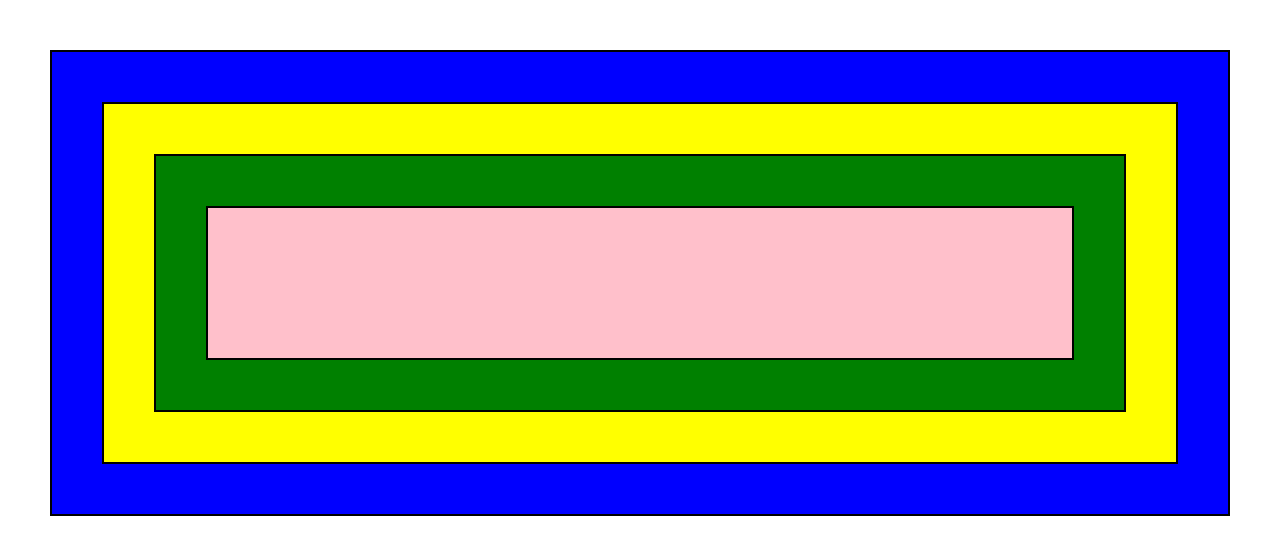
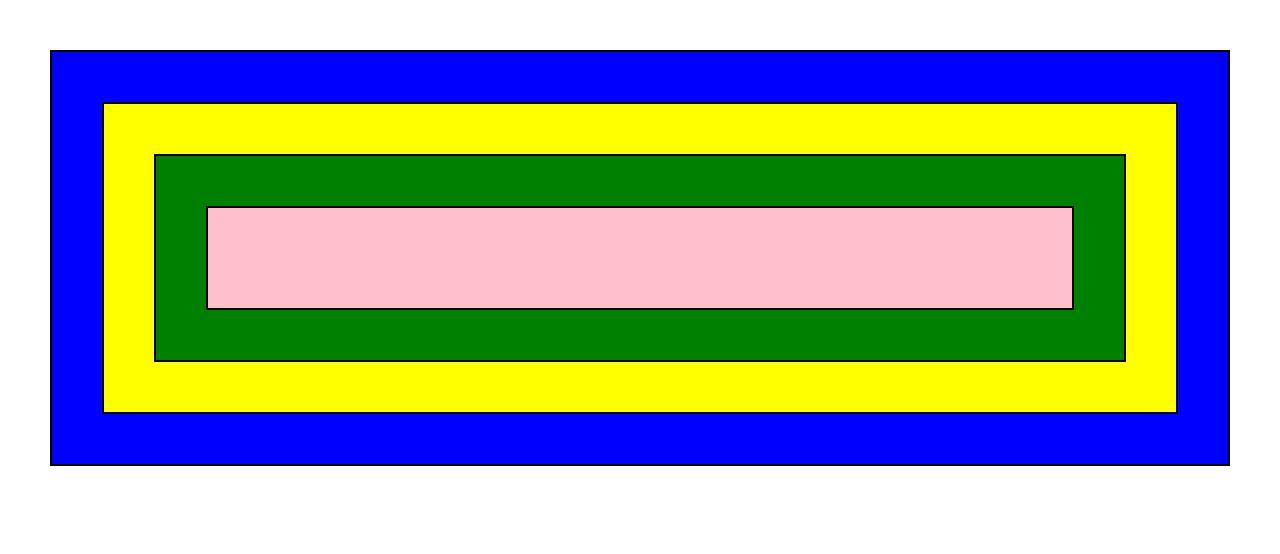
Before and after one commit to Vladimir21500/boxmodel-border, a plain HTML site: page task6/index.html in a window 1280 px wide. Drawn offline with nearby package versions, Linux system fonts and the light colour scheme.

Commit message:
delete margin in empty div

```diff
--- a/task6/styles.css
+++ b/task6/styles.css
@@ -19,6 +19,5 @@
     background-color: pink;
 }
 .empty-div{
-    margin: 25px;
     padding: 25px;
 }
```
